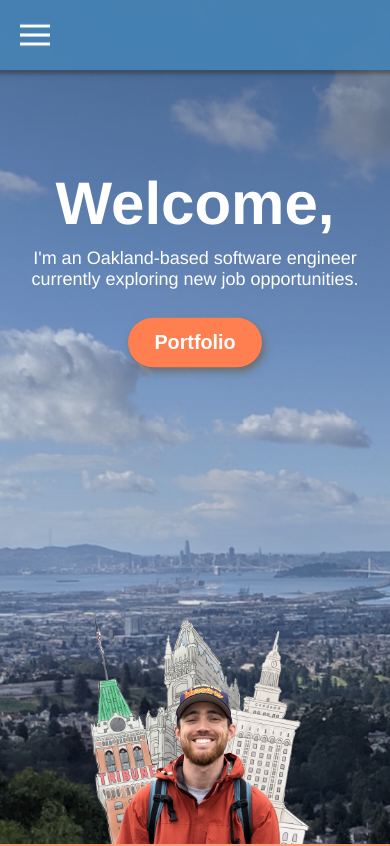
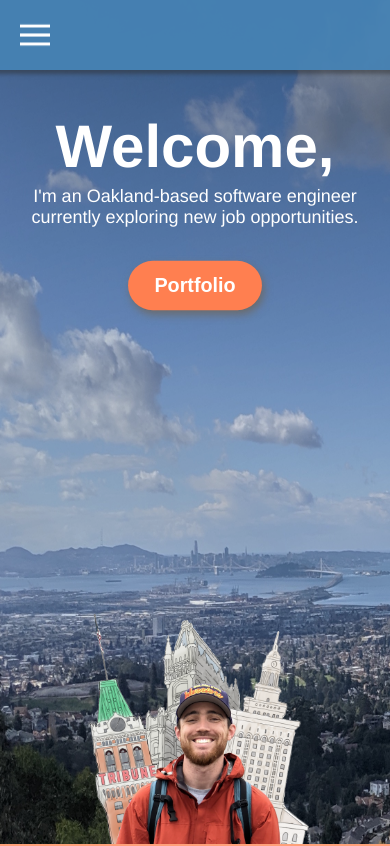
Before and after one commit to matt-violet/matt-violet.github.io, a Vue app: page / in a window 390 px wide. Shown: the top 846 px of the page. Built offline with nearby package versions, Linux system fonts and the light colour scheme.

Commit message:
Minor edits and style changes to Home and Exp

```diff
--- a/data.js
+++ b/data.js
@@ -29,7 +29,7 @@ export const softwareProjects = [
   {
     title: 'Dialytics',
     description: 'Diabetes Management Tool',
-    details: 'Dialytics is an analytics reporting tool that fetches and manipulates glucose data obtained from Continuous Glucose Monitoring (CGM) devices made by Dexcom, a popular choice among diabetics. I\'ll explain how Dialytics uses that data momentarily. What is CGM? It\'s what\'s on my arm in that photo you may have seen back there. CGM allows people to track their blood sugar levels 24/7 via a tiny sensor wire inserted under the skin that transmits readings wirelessly to a receiver (once every five minutes). So in order to use Dialytics, users are prompted to sign in to their Dexcom account. Once a user has been authenticated, Dialytics fetches their glucose data from the Dexcom API, via the OAuth 2 framework, and provides an easily digestable dashboard of charts, trends, statistics, and device settings. While the device settings are provided directly from the Dexcom API, I took it upon myself to calculate all of the statistics provided -- average glucose, time in range, average standard deviation, and change since prior XX period -- based on large quantities of glucose readings. I verified my calculations based on numbers from the actual Dexcom Clarity app I use regularly. The information provided by Dialytics empowers users to make healthy choices and stay on top of their glucose management.',
+    details: 'Dialytics is an analytics reporting tool that fetches and manipulates glucose data obtained from Continuous Glucose Monitoring (CGM) devices made by Dexcom, a popular choice among diabetics. I\'ll explain how Dialytics uses that data momentarily. What is CGM? It\'s what\'s on my arm in that photo you may have seen back there. CGM allows people to track their blood sugar levels 24/7 via a tiny sensor wire inserted under the skin that transmits readings wirelessly to a receiver (once every five minutes). So in order to use Dialytics, users are prompted to sign in to their Dexcom account. Once a user has been authenticated, Dialytics fetches their glucose data from the Dexcom API, via the OAuth 2 framework, and provides an easily digestible dashboard of charts, trends, statistics, and device settings. While the device settings are provided directly from the Dexcom API, I took it upon myself to calculate all of the statistics provided -- average glucose, time in range, average standard deviation, and change since prior XX period -- based on large quantities of glucose readings. I verified my calculations based on numbers from the actual Dexcom Clarity app I use regularly. The information provided by Dialytics empowers users to make healthy choices and stay on top of their glucose management.',
     stack: ['React', 'OAuth 2.0', 'Dexcom API', 'flatpickr', 'Google Charts'],
     github: 'https://github.com/matt-violet/dialytics',
     image: require('./src/assets/projects/software/dialytics/thumbnail.png'),
--- a/src/App.vue
+++ b/src/App.vue
@@ -113,7 +113,7 @@ export default {
       if (currentScrollPosition < 0) {
         return;
       }
-      this.showHomeBtn = currentScrollPosition >= 0 && currentScrollPosition <= 250;
+      this.showHomeBtn = currentScrollPosition >= 0 && currentScrollPosition <= 275;
       this.lastScrollPosition = currentScrollPosition;
     }
   },
@@ -141,9 +141,6 @@ a {
   font-weight: 600;
   text-decoration: underline;
 }
-a:visited {
-  /* color: black; */
-}
 a:hover {
   cursor: pointer;
 }
@@ -168,12 +165,12 @@ a:hover {
   height: 100%;
   position: relative;
 }
+.home-div-absolute {
+  position: absolute;
+}
 .bg-div {
   width: 100%;
   overflow-x: hidden;
-}
-.home-div-absolute {
-  position: absolute;
 }
 .bg-img {
   min-width: 100%;
@@ -189,22 +186,28 @@ a:hover {
 }
 .bg-gradient {
   width: 100%;
+  margin-left: 300px;
   height: 100%;
   position: fixed;
   z-index: -1;
-  background: linear-gradient(to bottom, rgba(46, 46, 46, 0.3), rgba(0, 0, 0, 0));
+  background: linear-gradient(160deg, rgba(0, 0, 0, 0.3) 5%, rgba(0, 0, 0, 0) 95%);
 }
 @media (max-width: 1000px) {
   .components {
     margin: 0;
   }
-  .bg-img {
-    margin-left: -100px;
+  .bg-gradient {
+    margin: 0;
   }
 }
 @media (max-width: 500px) {
   .bg-img {
-    margin-left: -250px;
+    width: 1000px;
+    margin: auto;
+    margin-left: -300px;
+  }
+  .bg-div {
+    text-align: center;
   }
 }
 </style>
--- a/src/components/Home.vue
+++ b/src/components/Home.vue
@@ -29,10 +29,10 @@ export default {
   position: absolute;
 }
 .welcome, .hidden-welcome {
-  width: 600px;
+  width: 450px;
   position: fixed;
-  top: 15%;
-  left: 30%;
+  top: 12%;
+  left: calc(300px + 5%);
   transition: .3s;
 }
 .hidden-welcome {
@@ -48,17 +48,17 @@ h1 {
 }
 h2 {
   color: white;
-  font-size: 25px;
-  font-weight: 500;
-  margin-top: 10px;
+  font-size: 20px;
+  font-weight: 400;
+  margin-top: 5px;
 }
 .btn {
   background: coral;
   color: white;
   box-shadow: 2px 4px 8px 0px rgb(107, 107, 107);
-  margin: 15px 20px 0 20px;
+  margin: 20px 20px 0 20px;
   padding: 12px 24px;
-  font-size: 25px;
+  font-size: 22px;
   font-weight: 600;
   border-radius: 50px;
   border: 0;
@@ -71,7 +71,7 @@ h2 {
   color: coral;
 }
 .top-img, .hidden-top-img {
-  width: 30%;
+  width: 28%;
   bottom: 0;
   position: absolute;
   right: 5%;
@@ -87,41 +87,25 @@ h2 {
   100% { transform: scale(1); }
 }
 /* --------------------------- MEDIA QUERY --------------------------- */
-@media (max-width: 1300px) {
-  h1 {
-    font-size: 70px;
-  }
-  h2, .btn {
-    font-size: 18px;
-  }
+@media (max-width: 1000px) {
   .welcome, .hidden-welcome {
-    width: 450px;
-    left: 35%;
-  }
-  .top-img, .hidden-top-img {
-    width: 33%;
-  }
-}
-@media (max-width: 1000px) {
-  .welcome {
-    top: 20%;
-    left: 10%;
+    top: calc(70px + 5%);
+    left: 5%;
   }
   .hidden-welcome {
     transform: translateX(-100px);
-    left: 10%;
   }
-  .top-img, .hidden-top-img {
-    min-width: 250px;
-  }
-}
-@media (max-width: 600px) {
   h1 {
     font-size: 60px;
   }
   h2, .btn {
     font-size: 18px;
   }
+  .top-img, .hidden-top-img {
+    width: 300px;
+  }
+}
+@media (max-width: 600px) {
   #home {
     width: 100%;
     position: absolute;
@@ -131,6 +115,7 @@ h2 {
   .top-img, .hidden-top-img {
     left: 0;
     right: 0;
+    width: 250px;
     margin: auto;
   }
   .welcome, .hidden-welcome {
--- a/src/components/skills/Experience.vue
+++ b/src/components/skills/Experience.vue
@@ -35,7 +35,7 @@
         <ul>
           <li>Software Engineer Intern at <a href="https://www.seasoned.co/" target="blank">Seasoned</a>, contributing to codebases in React, Redux, Java, Vue and GraphQL.</li>
           <li>Maintained WordPress websites for 3 non-profit organizations</li>
-          <li>4 years of graphic design experience</li>
+          <li>5 years of graphic design experience</li>
         </ul>
       </div>
       <div class="exp-group">
@@ -124,7 +124,7 @@ li {
   padding: 100px 0;
   position: relative;
   text-align: center;
-  background-image: linear-gradient(to bottom,  rgba(163,217,207,.5), rgba(4,178,217,.5));
+  background: linear-gradient(to bottom, rgba(70, 131, 180, 0.719), steelblue);
 }
 .first-stats {
   display: inline-block;
@@ -146,6 +146,7 @@ li {
   margin: 0;
   font-size: 50px;
   font-weight: 300;
+  color: white;
   animation: pulse 2s infinite;
 }
 @keyframes pulse {
@@ -155,8 +156,9 @@ li {
 }
 .num-description {
   font-size: 13px;
-  font-weight: 500;
+  font-weight: 400;
   margin-bottom: 0;
+  color: white;
 }
 .exp-group {
   display: inline-block;
@@ -201,7 +203,6 @@ li {
   }
   .num {
     font-size: 38px;
-    font-weight: 500;
   }
   .num-description {
     font-size: 13px;
--- a/src/components/work/software/SoftwareWorkDetails.vue
+++ b/src/components/work/software/SoftwareWorkDetails.vue
@@ -141,6 +141,7 @@ a {
   border-radius: 5px;
   box-shadow: 1px 2px 8px 0px grey;
   vertical-align: middle;
+  background: linear-gradient(135deg, white, lightgrey);
 }
 .img {
   width: 100%;
```
